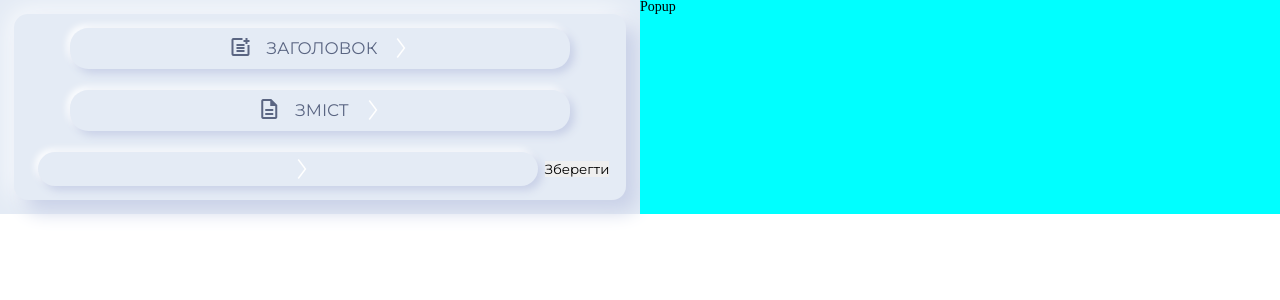
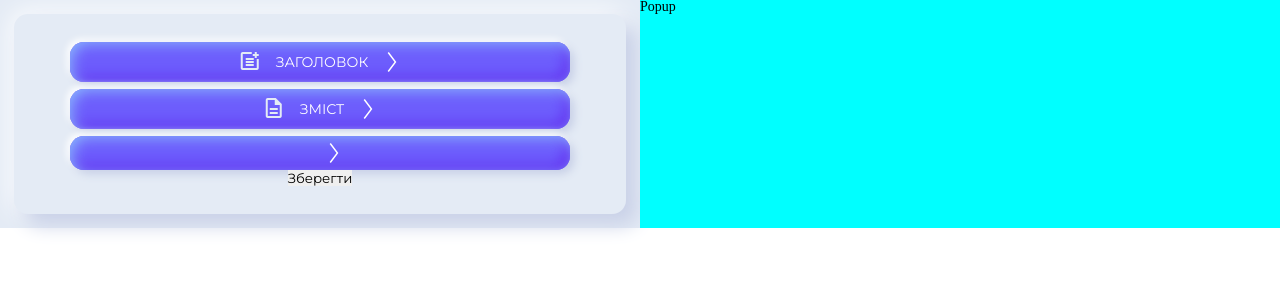
Before and after one commit to IrbisKronos/popup-react-vite, a React (Vite) app: page / in a window 1280 px wide. Shown: the top 300 px of the page. Built offline with nearby package versions, Linux system fonts and the light colour scheme.

Commit message:
Stylized accordion (purple)

```diff
--- a/src/components/Form/Accordion/Accordion.css
+++ b/src/components/Form/Accordion/Accordion.css
@@ -2,32 +2,38 @@
   max-width: 500px;
   border-radius: 1rem;
   width: 100%;
-  height: 100%;
-  margin: 0.5rem;
+}
+.accordion__visible {
+  display: flex;
+  align-items: center;
+  justify-content: center;
+  border: none;
+  padding: 0.5rem;
+  font-size: 1rem;
+  cursor: pointer;
+  text-transform: uppercase;
+  border-radius: 1rem;
+  box-shadow: inset 0.2rem 0.2rem 1rem var(--primary-light),
+    inset -0.2rem -0.2rem 1rem var(--primary-dark),
+    0.3rem 0.3rem 0.6rem var(--greyLight-2), -0.2rem -0.2rem 0.5rem var(--white);
+
+  transition: 0.3s ease;
+  background: var(--primary);
+  color: white;
 }
 
-.accordion__visible {
-  display: flex;
-  justify-content: center;
-  align-items: center;
-  border: none;
-  padding: 0.5rem;
-  font-size: 1.2rem;
-  color: var(--dark-2);
-  cursor: pointer;
-  text-transform: uppercase;
-  border-radius: 1.3rem;
-  box-shadow: 0.3rem 0.3rem 0.6rem var(--greyLight-2),
-    -0.2rem -0.2rem 0.5rem var(--white);
-  transition: 0.3s ease;
-  animation-duration: 0.5s;
+.accordion__visible:active {
+  box-shadow: inset 0.2rem 0.2rem 1rem var(--primary-dark),
+    inset -0.2rem -0.2rem 1rem var(--primary-light);
 }
-.accordion__visible:hover {
-  color: var(--primary);
+
+.accordion__symbol {
+  color: var(--greyLight-1);
 }
 
 .accordion__title {
   margin: 0 1rem;
+  color: var(--white);
 }
 
 .accordion__visible img {
@@ -41,6 +47,7 @@
 }
 
 .accordion-toggle {
+  padding: 0 1rem;
   height: 0px;
   opacity: 0;
   visibility: hidden;
@@ -54,3 +61,24 @@
   visibility: visible;
   transition: height 0.3s ease-in-out, opacity 0.3s 0.3s ease-in-out;
 }
+
+/* Cірий колір */
+/*.accordion__visible {
+  display: flex;
+  justify-content: center;
+  align-items: center;
+  border: none;
+  padding: 0.5rem;
+  font-size: 1rem;
+  color: var(--dark-2);
+  cursor: pointer;
+  text-transform: uppercase;
+  border-radius: 1.3rem;
+  box-shadow: 0.3rem 0.3rem 0.6rem var(--greyLight-2),
+    -0.2rem -0.2rem 0.5rem var(--white);
+  transition: 0.3s ease;
+  animation-duration: 0.5s;
+}
+.accordion__visible:hover {
+  color: var(--primary);
+} */
--- a/src/components/Form/Accordion/Accordion.jsx
+++ b/src/components/Form/Accordion/Accordion.jsx
@@ -9,17 +9,13 @@ function Accordion({ title, symbol, children }) {
   const refHeight = useRef();
 
   useEffect(() => {
-    setHeightEl(`${refHeight.current.scrollHeight}px`);
+    setHeightEl(`${refHeight.current.scrollHeight + 20}px`);
   }, []);
 
   return (
     <div className='accordion'>
-      <div
-        className='accordion__visible'
-        style={{ color: toggle ? 'var(--primary)' : 'var(--dark-2)' }}
-        onClick={() => setToggle(!toggle)}
-      >
-        <div className='accordion__icon'>
+      <div className='accordion__visible' onClick={() => setToggle(!toggle)}>
+        <div className='accordion__symbol'>
           <span className='material-symbols-outlined'>{symbol}</span>
         </div>
         <div className='accordion__title'>
--- a/src/components/Form/Form.css
+++ b/src/components/Form/Form.css
@@ -34,7 +34,7 @@
   box-shadow: 0.8rem 0.8rem 1.4rem var(--greyLight-2),
     -0.2rem -0.2rem 1.8rem var(--white);
   margin: 1rem;
-  padding: 0.5rem;
+  padding: 2rem;
 }
 
 /* html {
--- a/src/components/Form/Input/Input.css
+++ b/src/components/Form/Input/Input.css
@@ -11,7 +11,7 @@
   margin-bottom: 1rem;
   border: none;
   border-radius: 1rem;
-  font-size: 1.2rem;
+  font-size: 1rem;
   box-shadow: inset 0.2rem 0.2rem 0.5rem var(--greyLight-2),
     inset -0.2rem -0.2rem 0.5rem var(--white);
   background: none;
--- a/src/components/Form/Textarea/Textarea.css
+++ b/src/components/Form/Textarea/Textarea.css
@@ -8,7 +8,7 @@
   height: 6rem;
   border: none;
   border-radius: 1rem;
-  font-size: 1.2rem;
+  font-size: 1rem;
   text-indent: 1rem;
   padding: 0.5rem;
   margin-bottom: 1rem;
```
